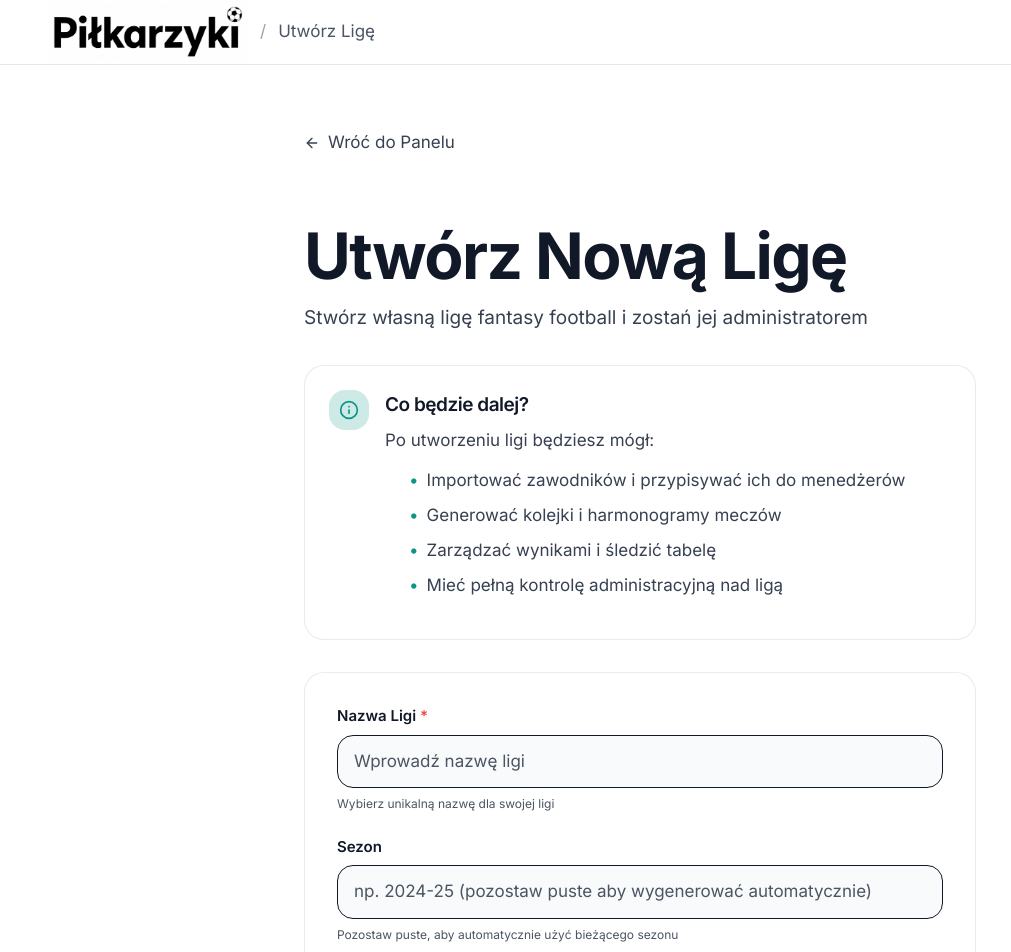
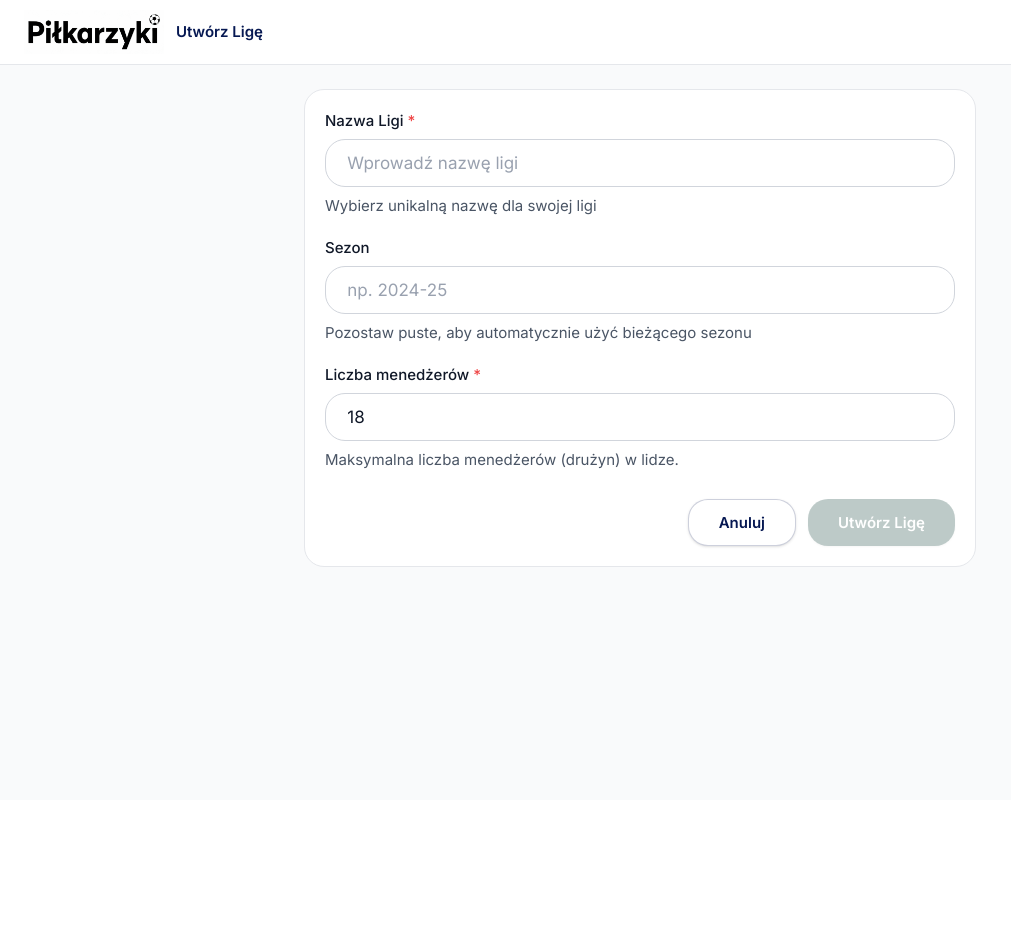
Before and after one commit to michaeljajo/Pilkarzyki, a Next.js app: page /leagues/new in a window 1280 px wide. Shown: the top 952 px of the page, without its empty margins (0-1011 px from the left). After the commit the page ends 800 px from the top, so only its background shows below. Built offline with nearby package versions, Linux system fonts and the light colour scheme.

Commit message:
summer 26 update

```diff
--- a/src/app/leagues/new/page.tsx
+++ b/src/app/leagues/new/page.tsx
@@ -3,11 +3,11 @@
 import { useState } from 'react'
 import { useRouter } from 'next/navigation'
 import Link from 'next/link'
-import { UserButton } from '@clerk/nextjs'
 import { Button } from '@/components/ui/Button'
-import { Trophy, Info, ArrowLeft } from 'lucide-react'
+import { Input } from '@/components/ui/Input'
+import { DashboardNav } from '@/components/DashboardNav'
+import { APP_CONTAINER, APP_CONTENT_Y } from '@/components/layout/appContainer'
 import toast from 'react-hot-toast'
-import Image from 'next/image'
 
 export default function CreateLeaguePage() {
   const router = useRouter()
@@ -52,7 +52,7 @@ export default function CreateLeaguePage() {
         const error = await response.json()
         toast.error(error.error || 'Nie udało się utworzyć ligi')
       }
-    } catch (error) {
+    } catch {
       toast.error('Nie udało się utworzyć ligi')
     } finally {
       setLoading(false)
@@ -60,164 +60,82 @@ export default function CreateLeaguePage() {
   }
 
   return (
-    <div className="min-h-screen bg-white">
-      {/* Navigation Bar */}
-      <nav className="bg-white sticky top-0 z-50 border-b border-gray-200">
-        <div className="max-w-[1400px] mx-auto" style={{ paddingLeft: '48px', paddingRight: '48px' }}>
-          <div className="flex justify-between items-center h-16">
-            <div className="flex items-center gap-3">
-              <Link href="/leagues" className="hover:opacity-80 transition-opacity">
-                <Image
-                  src="/pilkarzyki-logo.png"
-                  alt="Pilkarzyki"
-                  width={200}
-                  height={50}
-                  priority
-                />
-              </Link>
-              <span className="text-gray-400">/</span>
-              <span className="text-gray-600">Utwórz Ligę</span>
-            </div>
-            <UserButton afterSignOutUrl="/" />
-          </div>
-        </div>
-      </nav>
+    <div className="min-h-screen bg-gray-50">
+      <DashboardNav title="Utwórz Ligę" />
 
-      {/* Main Content */}
-      <main className="max-w-3xl mx-auto" style={{ paddingLeft: '48px', paddingRight: '48px', paddingTop: '64px', paddingBottom: '96px' }}>
-        <div className="animate-fade-in-up">
-          {/* Header */}
-          <div className="mb-8">
-            <Link
-              href="/leagues"
-              className="inline-flex items-center text-[var(--foreground-secondary)] hover:text-[var(--mineral-green)] transition-colors mb-4"
+      <main className={`${APP_CONTAINER} ${APP_CONTENT_Y}`}>
+        {/* The form is a single column of short fields — capping it keeps the
+            inputs at a readable length instead of stretching to the full
+            1280px container, and `mx-auto` centres that column now that the
+            page is nothing but the form.
+
+            Explicit width, not `max-w-2xl`: design-tokens.css overrides
+            --container-sm..2xl with breakpoint widths, so in this project
+            `max-w-2xl` resolves to 1536px rather than 42rem. */}
+        <div className="mx-auto max-w-[42rem]">
+          <form
+            onSubmit={handleSubmit}
+            className="rounded-xl border border-gray-200 bg-white p-5 space-y-5"
           >
-              <ArrowLeft size={16} className="mr-2" />
-              Wróć do Panelu
-            </Link>
-            <h1 className="text-4xl font-bold text-[var(--foreground)] mb-3">
-              Utwórz Nową Ligę
-            </h1>
-            <p className="text-lg text-[var(--foreground-secondary)]">
-              Stwórz własną ligę fantasy football i zostań jej administratorem
-            </p>
-          </div>
-
-          {/* Info Card */}
-          <div className="glass rounded-xl p-6 mb-8 border border-[var(--mineral-green)]/30">
-            <div className="flex items-start space-x-4">
-              <div className="w-10 h-10 rounded-lg bg-[var(--mineral-green)]/20 flex items-center justify-center flex-shrink-0">
-                <Info size={20} className="text-[var(--mineral-green)]" />
-              </div>
-              <div>
-                <h3 className="text-lg font-semibold text-[var(--foreground)] mb-2">
-                  Co będzie dalej?
-                </h3>
-                <p className="text-[var(--foreground-secondary)] mb-3">
-                  Po utworzeniu ligi będziesz mógł:
-                </p>
-                <ul className="space-y-2 text-[var(--foreground-secondary)]">
-                  <li className="flex items-start">
-                    <span className="text-[var(--mineral-green)] mr-2">•</span>
-                    <span>Importować zawodników i przypisywać ich do menedżerów</span>
-                  </li>
-                  <li className="flex items-start">
-                    <span className="text-[var(--mineral-green)] mr-2">•</span>
-                    <span>Generować kolejki i harmonogramy meczów</span>
-                  </li>
-                  <li className="flex items-start">
-                    <span className="text-[var(--mineral-green)] mr-2">•</span>
-                    <span>Zarządzać wynikami i śledzić tabelę</span>
-                  </li>
-                  <li className="flex items-start">
-                    <span className="text-[var(--mineral-green)] mr-2">•</span>
-                    <span>Mieć pełną kontrolę administracyjną nad ligą</span>
-                  </li>
-                </ul>
-              </div>
-            </div>
-          </div>
-
-          {/* Form */}
-          <form onSubmit={handleSubmit} className="glass rounded-xl p-8 space-y-6">
-            <div>
-              <label htmlFor="name" className="block text-sm font-semibold text-[var(--foreground)] mb-2">
-                Nazwa Ligi <span className="text-[var(--danger)]">*</span>
-              </label>
-              <input
+            <Input
               type="text"
               id="name"
               name="name"
+              label="Nazwa Ligi"
               required
+              fullWidth
               value={formData.name}
               onChange={handleInputChange}
-                className="w-full px-4 py-3 bg-[var(--background-secondary)] border border-[var(--navy-border)] rounded-lg text-[var(--foreground)] placeholder-[var(--foreground-tertiary)] focus:outline-none focus:ring-2 focus:ring-[var(--mineral-green)] focus:border-transparent transition-all"
               placeholder="Wprowadź nazwę ligi"
               maxLength={100}
+              helper="Wybierz unikalną nazwę dla swojej ligi"
             />
-              <p className="text-xs text-[var(--foreground-tertiary)] mt-2">
-                Wybierz unikalną nazwę dla swojej ligi
-              </p>
-            </div>
 
-            <div>
-              <label htmlFor="season" className="block text-sm font-semibold text-[var(--foreground)] mb-2">
-                Sezon
-              </label>
-              <input
+            <Input
               type="text"
               id="season"
               name="season"
+              label="Sezon"
+              fullWidth
               value={formData.season}
               onChange={handleInputChange}
-                className="w-full px-4 py-3 bg-[var(--background-secondary)] border border-[var(--navy-border)] rounded-lg text-[var(--foreground)] placeholder-[var(--foreground-tertiary)] focus:outline-none focus:ring-2 focus:ring-[var(--mineral-green)] focus:border-transparent transition-all"
-                placeholder="np. 2024-25 (pozostaw puste aby wygenerować automatycznie)"
+              placeholder="np. 2024-25"
               maxLength={20}
+              helper="Pozostaw puste, aby automatycznie użyć bieżącego sezonu"
             />
-              <p className="text-xs text-[var(--foreground-tertiary)] mt-2">
-                Pozostaw puste, aby automatycznie użyć bieżącego sezonu
-              </p>
-            </div>
 
-            <div>
-              <label htmlFor="maxManagers" className="block text-sm font-semibold text-[var(--foreground)] mb-2">
-                Liczba menedżerów <span className="text-[var(--danger)]">*</span>
-              </label>
-              <input
+            <Input
               type="number"
               id="maxManagers"
               name="maxManagers"
+              label="Liczba menedżerów"
               required
+              fullWidth
               min={2}
               max={32}
               value={formData.maxManagers}
               onChange={handleInputChange}
-                className="w-full px-4 py-3 bg-[var(--background-secondary)] border border-[var(--navy-border)] rounded-lg text-[var(--foreground)] placeholder-[var(--foreground-tertiary)] focus:outline-none focus:ring-2 focus:ring-[var(--mineral-green)] focus:border-transparent transition-all"
               placeholder="18"
+              helper="Maksymalna liczba menedżerów (drużyn) w lidze."
             />
-              <p className="text-xs text-[var(--foreground-tertiary)] mt-2">
-                Maksymalna liczba menedżerów (drużyn) w lidze.
-              </p>
-            </div>
 
-            <div className="flex gap-4 pt-6">
-              <Link href="/leagues" className="flex-1">
-                <Button
-                  type="button"
-                  variant="secondary"
-                  size="lg"
-                  className="w-full"
-                >
+            {/* Anuluj is outline, not a second filled button: two solid buttons
+                side by side gave the cancel path the same weight as the action
+                the page exists for. Order matches the app's other forms
+                (secondary left, primary right). */}
+            <div className="flex flex-col-reverse sm:flex-row sm:justify-end gap-3 pt-2">
+              <Link href="/leagues" className="sm:w-auto">
+                <Button type="button" variant="outline" fullWidth className="sm:w-auto">
                   Anuluj
                 </Button>
               </Link>
               <Button
                 type="submit"
                 variant="primary"
-                size="lg"
                 loading={loading}
                 disabled={loading || !formData.name.trim()}
-                className="flex-1"
+                fullWidth
+                className="sm:w-auto"
               >
                 Utwórz Ligę
               </Button>
--- a/src/components/DashboardNav.tsx
+++ b/src/components/DashboardNav.tsx
@@ -1,39 +1,54 @@
 'use client'
 
+import Link from 'next/link'
+import Image from 'next/image'
 import { UserButton } from '@clerk/nextjs'
-import { Badge } from '@/components/ui/Badge'
-import { Settings } from 'lucide-react'
-import Image from 'next/image'
+import { APP_CONTAINER } from '@/components/layout/appContainer'
 
 interface DashboardNavProps {
-  hasAdminAccess: boolean
+  /**
+   * Optional context label shown beside the logo. Occupies the same slot, and
+   * uses the same treatment, as the league name in the AppShell header — so a
+   * page outside a league (e.g. "Utwórz Ligę") reads as the same kind of place
+   * as a page inside one.
+   */
+  title?: string
 }
 
-export function DashboardNav({ hasAdminAccess }: DashboardNavProps) {
+/**
+ * Header for pages outside a league (the leagues list, league creation).
+ * Deliberately the same object as the AppShell header — same container, same
+ * 64px row, same logo size, same avatar menu on the right — minus the tab bar,
+ * which has nothing to point at until a league is chosen.
+ */
+export function DashboardNav({ title }: DashboardNavProps) {
   return (
-    <nav className="bg-white sticky top-0 z-50 border-b border-gray-200">
-      <div className="max-w-[1400px] mx-auto" style={{ paddingLeft: '48px', paddingRight: '48px' }}>
-        <div className="flex justify-between items-center h-16">
-          <div className="flex items-center gap-3">
+    <header className="sticky top-0 z-50 bg-white border-b border-gray-200">
+      <div className={`${APP_CONTAINER} h-16 flex items-center justify-between gap-3`}>
+        <div className="flex items-center gap-3 min-w-0">
+          <Link
+            href="/leagues"
+            className="shrink-0 hover:opacity-80 transition-opacity"
+            aria-label="Piłkarzyki — moje ligi"
+          >
             <Image
               src="/pilkarzyki-logo.png"
-              alt="Pilkarzyki"
-              width={200}
-              height={50}
+              alt="Piłkarzyki"
+              width={140}
+              height={35}
               priority
             />
-          </div>
-          <div className="flex items-center gap-4">
-            {hasAdminAccess && (
-              <Badge variant="info" size="sm">
-                <Settings size={12} />
-                Admin
-              </Badge>
-            )}
-            <UserButton afterSignOutUrl="/" />
-          </div>
+          </Link>
+          {title && (
+            <span className="truncate text-sm font-semibold" style={{ color: '#061852' }}>
+              {title}
+            </span>
+          )}
+        </div>
+        <div className="shrink-0">
+          <UserButton afterSignOutUrl="/" />
         </div>
       </div>
-    </nav>
+    </header>
   )
 }
--- a/src/components/LeagueCard.tsx
+++ b/src/components/LeagueCard.tsx
@@ -1,9 +1,5 @@
-'use client'
-
 import Link from 'next/link'
-import { Badge } from '@/components/ui/Badge'
 import { Trophy, Settings, ArrowRight, Archive } from 'lucide-react'
-import { useState } from 'react'
 
 interface LeagueCardProps {
   league: {
@@ -14,79 +10,97 @@ interface LeagueCardProps {
     isManager: boolean
     is_active?: boolean
   }
-  index: number
 }
 
-export function LeagueCard({ league, index }: LeagueCardProps) {
-  const [isHovered, setIsHovered] = useState(false)
+const RICH_GREEN = '#29544D'
+const COLLEGIATE_NAVY = '#061852'
+
+/**
+ * Role/status chip. Tinted rather than filled: on the old card three saturated
+ * pills (including a blue that exists nowhere else in the app) outshouted the
+ * league name they were describing.
+ */
+function Chip({
+  icon,
+  label,
+  color,
+}: {
+  icon?: React.ReactNode
+  label: string
+  color: string
+}) {
+  return (
+    <span
+      className="inline-flex items-center gap-1 rounded-md px-2 py-0.5 text-[11px] font-semibold"
+      style={{ color, backgroundColor: `${color}14` }}
+    >
+      {icon}
+      {label}
+    </span>
+  )
+}
+
+/**
+ * A league in the landing grid. Uses the same flat card language as the pages
+ * inside a league — white on gray-50, 1px gray-200 border, rounded-xl, hover as
+ * a border/background shift — instead of the lifted, heavily shadowed card it
+ * used to be, which was the loudest surface anywhere in the app.
+ */
+export function LeagueCard({ league }: LeagueCardProps) {
   const isArchived = league.is_active === false
 
   return (
+    // Archived cards stay white like every other card: the page sits on gray-50,
+    // so a gray card surface simply vanishes into it. The archived state is
+    // carried by the muted icon, the chip and the "Tylko do odczytu" line.
     <Link
       href={`/leagues/${league.id}`}
-      className="animate-fade-in-up block"
-      style={{ animationDelay: `${index * 50}ms` }}
+      className="group flex h-full flex-col rounded-xl border border-gray-200 bg-white p-5 transition-colors hover:border-gray-300 hover:bg-gray-50"
     >
+      {/* Identity row. The chips sit *below* this rather than opposite the icon:
+          a card with three chips used to wrap them onto a second line, which
+          pushed its title down out of line with its neighbours in the row. */}
+      <div className="flex items-start gap-3">
         <div
-        className="rounded-2xl border group cursor-pointer h-full transition-all duration-200"
+          className="flex h-10 w-10 shrink-0 items-center justify-center rounded-lg"
           style={{
-          padding: '32px',
-          backgroundColor: isArchived ? '#f9fafb' : 'white',
-          borderColor: isArchived ? '#d1d5db' : '#e5e7eb',
-          boxShadow: isHovered
-            ? '0 20px 25px -5px rgba(0, 0, 0, 0.1), 0 10px 10px -5px rgba(0, 0, 0, 0.04)'
-            : '0 1px 3px rgba(0, 0, 0, 0.1)',
-          transform: isHovered ? 'translateY(-4px)' : 'translateY(0)',
-          opacity: isArchived ? 0.85 : 1,
+            backgroundColor: isArchived ? 'rgba(107,114,128,0.1)' : 'rgba(41,84,77,0.1)',
           }}
-        onMouseEnter={() => setIsHovered(true)}
-        onMouseLeave={() => setIsHovered(false)}
         >
-        <div className="flex items-start justify-between" style={{ marginBottom: '24px' }}>
-          <div
-            className="w-12 h-12 rounded-lg flex items-center justify-center group-hover:scale-110 transition-transform"
-            style={{ backgroundColor: isArchived ? 'rgba(107, 114, 128, 0.1)' : 'rgba(41, 84, 77, 0.1)' }}
-          >
-            <Trophy size={24} className={isArchived ? 'text-gray-500' : 'text-[#29544D]'} />
+          <Trophy size={20} className={isArchived ? 'text-gray-500' : 'text-[#29544D]'} />
         </div>
-          <div className="flex items-center gap-2 flex-wrap justify-end">
-            {isArchived && (
-              <Badge variant="default" size="sm">
-                <Archive size={12} />
-                Zarchiwizowane
-              </Badge>
-            )}
-            {league.isAdmin && (
-              <Badge variant="info" size="sm">
-                <Settings size={12} />
-                Administrator
-              </Badge>
-            )}
-            {league.isManager && (
-              <Badge variant="success" size="sm">
-                Menedżer
-              </Badge>
-            )}
-          </div>
-        </div>
-        <h3 className="text-xl font-bold text-gray-900" style={{ marginBottom: '8px' }}>
-          {league.name}
-        </h3>
+        <div className="min-w-0">
+          <h2 className="truncate text-lg font-bold text-gray-900">{league.name}</h2>
           {league.season && (
-          <p className="text-sm text-gray-500" style={{ marginBottom: '24px' }}>
+            <p className="mt-0.5 text-sm text-gray-500">
               Sezon {league.season}
               {isArchived && ' · Tylko do odczytu'}
             </p>
           )}
-        <div className="flex items-center justify-between border-t border-gray-200" style={{ marginTop: '24px', paddingTop: '24px' }}>
-          <span className="text-sm text-gray-600">
-            {isArchived ? 'Zobacz archiwum' : 'Zobacz ligę'}
-          </span>
+        </div>
+      </div>
+
+      {/* mb-6 here + mt-auto on the footer: the margin guarantees breathing room
+          above the rule on the tallest card, while mt-auto pushes the footer down
+          on shorter ones so every footer in a row lines up. */}
+      <div className="mt-4 mb-6 flex flex-wrap items-center gap-1.5">
+        {isArchived && (
+          <Chip icon={<Archive size={11} />} label="Zarchiwizowane" color="#6b7280" />
+        )}
+        {league.isAdmin && (
+          <Chip icon={<Settings size={11} />} label="Administrator" color={RICH_GREEN} />
+        )}
+        {league.isManager && <Chip label="Menedżer" color={COLLEGIATE_NAVY} />}
+      </div>
+
+      <div className="mt-auto flex items-center justify-between border-t border-gray-200 pt-4 text-sm text-gray-600">
+        <span>{isArchived ? 'Zobacz archiwum' : 'Zobacz ligę'}</span>
         <ArrowRight
-            size={20}
-            className={`${isArchived ? 'text-gray-500' : 'text-[#29544D]'} group-hover:translate-x-1 transition-transform`}
+          size={18}
+          className={`${
+            isArchived ? 'text-gray-500' : 'text-[#29544D]'
+          } transition-transform group-hover:translate-x-1`}
         />
-        </div>
       </div>
     </Link>
   )
--- /dev/null
+++ b/src/components/layout/appContainer.ts
@@ -0,0 +1,16 @@
+/**
+ * One source of truth for the app's horizontal container.
+ *
+ * Every full-bleed surface (header, tab bar, page content) centres its contents
+ * with this class, on the landing page and inside a league alike, so the left
+ * edge never shifts as you move between them. Previously the league shell used
+ * 1280px/16-24px while the landing page used 1600px/32px for content and
+ * 1400px/48px for its nav — three different left edges on two screens.
+ */
+export const APP_CONTAINER = 'w-full max-w-[1280px] mx-auto px-4 md:px-6'
+
+/**
+ * Vertical rhythm for the content region. The generous bottom padding clears the
+ * mobile tab bar inside a league; it is harmless where there is no bar.
+ */
+export const APP_CONTENT_Y = 'pt-6 pb-24 md:pb-8'
```
Also changed, not shown: src/app/leagues/page.tsx (+23 -68 lines), src/components/LeaguesGrid.tsx (+12 -41 lines), src/components/nav/AppShell.tsx (+5 -3 lines). Lines whose indentation alone changed are shown as unchanged.
